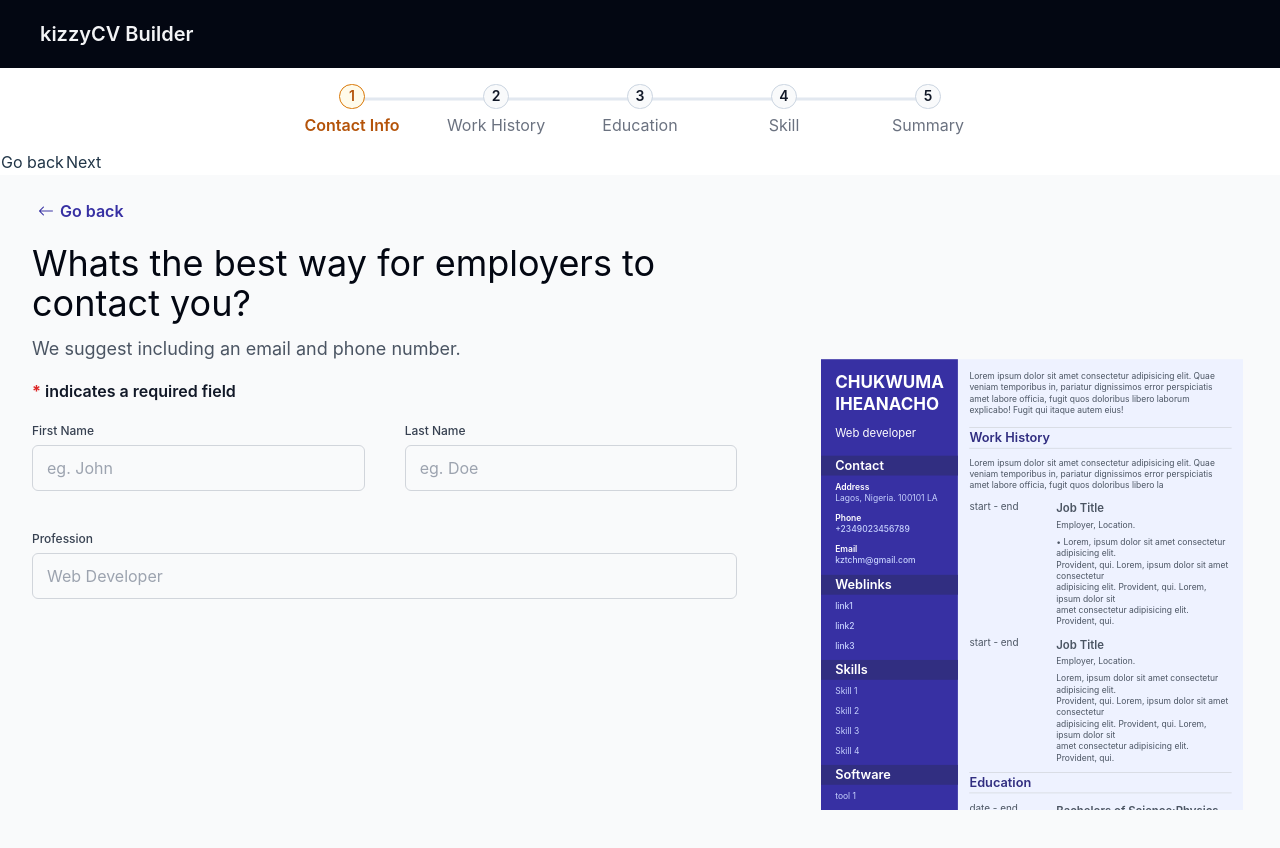
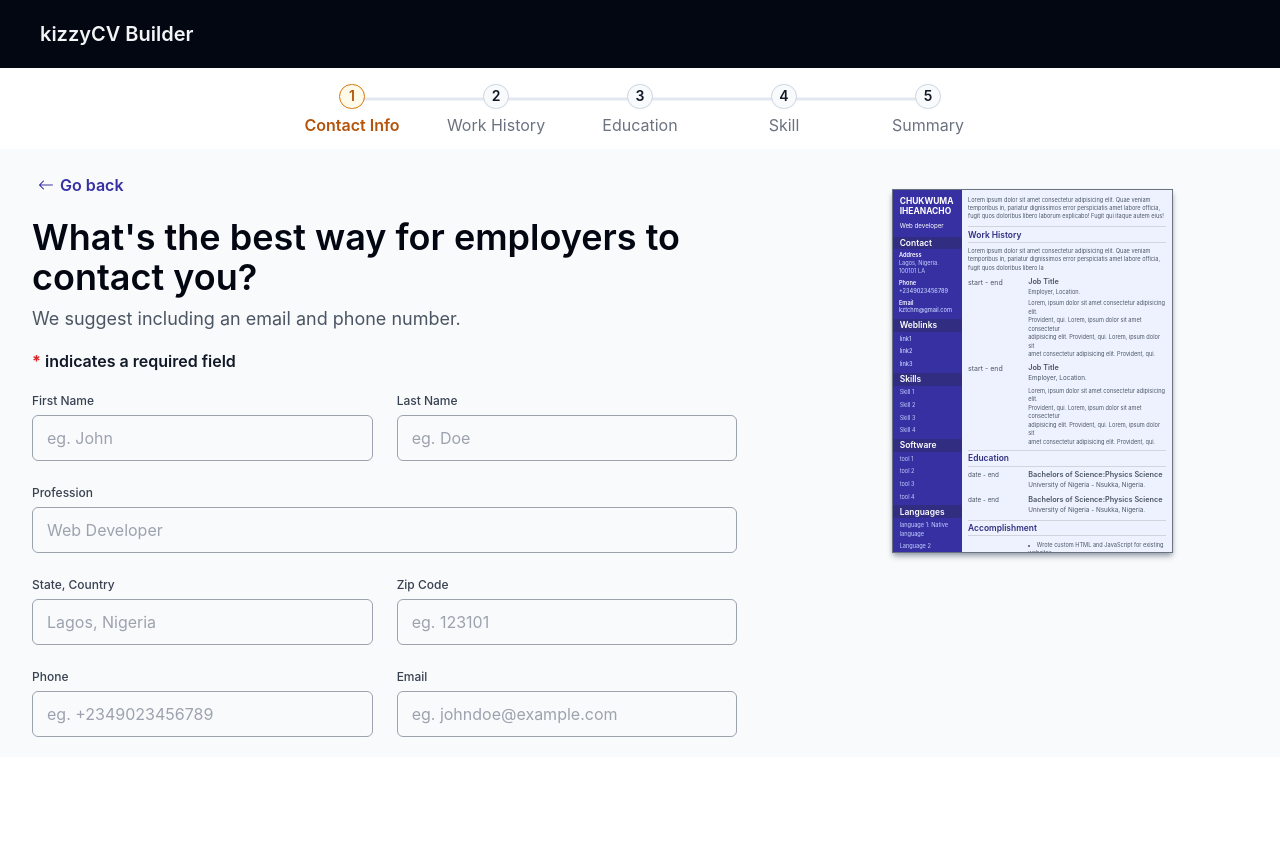
Before and after one commit to kizzylion/cvbuilder, a React (Vite) app: page / in a window 1280 px wide. After the commit the page ends 800 px from the top, so only its background shows below. Built offline with nearby package versions, Linux system fonts and the light colour scheme.

Commit message:
FIX: CV TEMPLATE RESPONSIVE TO CONTAINER WIDTH

```diff
--- a/src/component/multiform/ContactInfo.jsx
+++ b/src/component/multiform/ContactInfo.jsx
@@ -8,12 +8,12 @@ export function ContactInfo() {
     <div className="contact grid grid-cols-1 lg:grid-cols-[58%_38%] gap-16">
       <div className="content w-full">
         <FormHeading
-          title={"Whats the best way for employers to contact you?"}
+          title={"What's the best way for employers to contact you?"}
           subtitle={"We suggest including an email and phone number."}
           instruction={true}
         />
         <form action="#">
-          <div className="grid grid-cols-2 gap-5  md:gap-7 lg:gap-10">
+          <div className="grid grid-cols-2 gap-5 lg:gap-6">
             <Input
               label={"First Name"}
               type={"text"}
@@ -34,11 +34,39 @@ export function ContactInfo() {
                 placeholder={"Web Developer"}
               />
             </div>
+            <Input
+              label={"State, Country"}
+              type={"text"}
+              id={"location"}
+              placeholder={"Lagos, Nigeria"}
+            />
+            <Input
+              label={"Zip Code"}
+              type={"text"}
+              id={"zipcode"}
+              placeholder={"eg. 123101"}
+            />
+            <div className="col-span-2 md:col-span-1">
+              <Input
+                label={"Phone"}
+                type={"tel"}
+                id={"phone"}
+                placeholder={"eg. +2349023456789"}
+              />
+            </div>
+            <div className="col-span-2 md:col-span-1">
+              <Input
+                label={"Email"}
+                type={"email"}
+                id={"email"}
+                placeholder={"eg. johndoe@example.com"}
+              />
+            </div>
           </div>
         </form>
       </div>
-      <div className="preview_area flex p-5 w-full">
-        <div className="preview aspect-[1/1.41] flex w-full h-full overflow-hidden">
+      <div className="preview_area hidden md:flex justify-center p-5 w-full">
+        <div className="preview aspect-[8.5/11] flex md:w-1/3 lg:w-2/3 h-fit border border-gray-500 shadow-md shadow-gray-400 bg-gray-100 overflow-hidden">
           <TemplatePaper />
         </div>
       </div>
--- a/src/component/progressbar/progressbar.jsx
+++ b/src/component/progressbar/progressbar.jsx
@@ -1,4 +1,3 @@
-/* eslint-disable react/prop-types */
 import { useState } from "react";
 
 import "./progressbar.scss";
@@ -10,7 +9,7 @@ export function ProgressBar({ array, currentStep }) {
   console.log(currentStep);
 
   return (
-    <div className="progress-bar bg-indigo-800 md:bg-white">
+    <div className="progress-bar bg-indigo-900 md:bg-white">
       <div className="max-w-7xl mx-auto w-full px-4 md:px-6 lg:px-8 py-4 md:py-3">
         <div className="grid grid-flow-col w-full justify-center  gap-2 md:gap-0">
           {steps?.map((step, i) => (
@@ -41,7 +40,7 @@ export function ProgressBar({ array, currentStep }) {
         </div>
       </div>
 
-      <button
+      {/* <button
         className="btn"
         disabled={currentStep === 0}
         onClick={() => {
@@ -60,7 +59,7 @@ export function ProgressBar({ array, currentStep }) {
         }}
       >
         {currentStep === steps.length ? "Finalize" : "Next"}
-      </button>
+      </button> */}
     </div>
   );
 }
--- a/src/component/template/template.jsx
+++ b/src/component/template/template.jsx
@@ -6,15 +6,18 @@ export default function TemplatePaper() {
   const childRef = useRef(null);
 
   const scaleToFitParent = () => {
-    const parentWidth = parentRef.current.clientWidth;
+    // const parentWidth = parentRef.current.clientWidth;
     const childWidth = childRef.current.clientWidth;
 
     // Calculate the scale factor needed to fit the child into the parent's width
-    const scaleFactor = parentWidth / childWidth;
+    // const scaleFactor = parentWidth / childWidth;
 
     // Apply the scale transformation
-    childRef.current.style.transform = `scale(${scaleFactor})`; // Scale only horizontally
-    childRef.current.style.transformOrigin = "left"; // Optional: Set the origin to left
+    // childRef.current.style.transform = `scale(${scaleFactor})`; // Scale only horizontally
+    // childRef.current.style.transformOrigin = "center top"; // Optional: Set the origin to left
+
+    childRef.current.style.fontSize = `${(childWidth * 12) / 595}px`;
+    console.log(childRef.current.style.fontSize);
   };
 
   useEffect(() => {
@@ -30,56 +33,61 @@ export default function TemplatePaper() {
     };
   }, []);
   return (
-    <div className="docParent  items-start w-full h-full" ref={parentRef}>
+    <div
+      className="docParent  items-start aspect-[8.5/11]  w-full h-full"
+      ref={parentRef}
+    >
       <div
         id="previewPaper"
         ref={childRef}
-        className="grid grid-cols-[1fr_3fr] leading-normal mx-auto bg-indigo-50 mb-auto"
+        className="grid grid-cols-[25%_75%] leading-normal mx-auto bg-indigo-50 mb-auto md:origin-[center_top] lg:origin-top-left leading-[150%]"
       >
         <div
           id="paperAside"
-          className="flex flex-col h-full justify-start bg-indigo-800 py-4 "
+          className="flex flex-col h-full justify-start bg-indigo-800 py-[1em] "
         >
-          <div id="identity" className=" px-5 pb-5">
-            <h1 className="text-2xl font-bold mb-3">CHUKWUMA IHEANACHO</h1>
-            <h4>Web developer</h4>
+          <div id="identity" className=" px-[1.25em] pb-[1.25em]">
+            <h1 className="text-[150%] font-bold mb-[0.75em]">
+              CHUKWUMA IHEANACHO
+            </h1>
+            <h4 className="text-[1.1em]">Web developer</h4>
           </div>
-          <div id="contact" className="pb-3">
-            <div className="bg-indigo-900 px-5 mb-2">
-              <h3 className="text-lg font-semibold">Contact</h3>
+          <div id="contact" className="pb-[0.75em]">
+            <div className="bg-indigo-900 px-[1.25em] py-[0.25em] mb-[0.5em]">
+              <h3 className="text-[1.5em] font-semibold">Contact</h3>
             </div>
-            <div id="address" className="text-xs px-5 mb-3">
+            <div id="address" className="text-[1em] px-[1.125em] mb-[0.75em]">
               <h4 className="font-semibold">Address</h4>
               <p className="text-indigo-200">Lagos, Nigeria. 100101 LA</p>
             </div>
-            <div id="telephone" className="text-xs px-5 mb-3">
+            <div id="telephone" className="text-[1em] px-[1.125em] mb-[0.75em]">
               <h4 className="font-semibold">Phone</h4>
               <a href="tel:+2349023456789" className="text-indigo-200">
                 +2349023456789
               </a>
             </div>
-            <div id="mail" className="text-xs px-5">
+            <div id="mail" className="text-[1em] px-[1.125em]">
               <h4 className="font-semibold">Email</h4>
               <a href="mailto:kztchm@gmail.com" className="text-indigo-200">
                 kztchm@gmail.com
               </a>
             </div>
           </div>
-          <div id="weblinks" className="pb-3">
-            <div className="bg-indigo-900 px-5 mb-2">
-              <h3 className="text-lg font-semibold">Weblinks</h3>
+          <div id="weblinks" className="pb-[0.75em]">
+            <div className="bg-indigo-900 px-[1.25em] py-[0.25em] mb-[0.5em]">
+              <h3 className="text-[1.5em] font-semibold">Weblinks</h3>
             </div>
-            <div className="flex flex-col px-5 text-indigo-200 text-xs gap-3">
+            <div className="flex flex-col px-[1.25em] text-indigo-200 text-[1em] gap-[0.75em]">
               <a href="#">link1</a>
               <a href="#">link2</a>
               <a href="#">link3</a>
             </div>
           </div>
-          <div id="skills" className="pb-3">
-            <div className="bg-indigo-900 px-5 mb-2">
-              <h3 className="text-lg font-semibold">Skills</h3>
+          <div id="skills" className="pb-[0.75em]">
+            <div className="bg-indigo-900 px-[1.25em] py-[0.25em] mb-[0.5em]">
+              <h3 className="text-[1.5em] font-semibold">Skills</h3>
             </div>
-            <div className="flex flex-col px-5 text-indigo-200 text-xs gap-3">
+            <div className="flex flex-col px-[1.25em] text-indigo-200 text-[1em] gap-[0.75em]">
               <p>Skill 1</p>
               <p>Skill 2</p>
               <p>Skill 3</p>
@@ -87,22 +95,22 @@ export default function TemplatePaper() {
             </div>
           </div>
 
-          <div id="software" className="pb-3">
-            <div className="bg-indigo-900 px-5 mb-2">
-              <h3 className="text-lg font-semibold">Software</h3>
+          <div id="software" className="pb-[0.75em]">
+            <div className="bg-indigo-900 px-[1.25em] py-[0.25em] mb-[0.5em]">
+              <h3 className="text-[1.5em] font-semibold">Software</h3>
             </div>
-            <div className="flex flex-col px-5 text-indigo-200 text-xs gap-3">
+            <div className="flex flex-col px-[1.25em] text-indigo-200 text-[1em] gap-[0.75em]">
               <p>tool 1</p>
               <p>tool 2</p>
               <p>tool 3</p>
               <p>tool 4</p>
             </div>
           </div>
-          <div id="languages" className="pb-3">
-            <div className="bg-indigo-900 px-5 mb-2">
-              <h3 className="text-lg font-semibold">Languages</h3>
+          <div id="languages" className="pb-[0.75em]">
+            <div className="bg-indigo-900 px-[1.25em] py-[0.25em] mb-[0.5em]">
+              <h3 className="text-[1.5em] font-semibold">Languages</h3>
             </div>
-            <div className="flex flex-col px-5 text-indigo-200 text-xs gap-3">
+            <div className="flex flex-col px-[1.25em] text-indigo-200 text-[1em] gap-[0.75em]">
               <p>language 1: Native language</p>
               <p>Language 2</p>
             </div>
@@ -110,9 +118,9 @@ export default function TemplatePaper() {
         </div>
         <div
           id="paperMain"
-          className="flex flex-col text-gray-600 justify-start py-4 px-4"
+          className="flex flex-col text-gray-600 h-fit justify-start pt-[1em] pb-[1.5em] px-[1em]"
         >
-          <div id="summary" className=" mb-4 text-xs">
+          <div id="summary" className=" mb-[1em] text-[1em]">
             <p>
               Lorem ipsum dolor sit amet consectetur adipisicing elit. Quae
               veniam temporibus in, pariatur dignissimos error perspiciatis amet
@@ -120,27 +128,33 @@ export default function TemplatePaper() {
               Fugit qui itaque autem eius!
             </p>
           </div>
-          <div id="work" className="pb-3">
-            <div className="text-indigo-900 mb-3 border-y border-gray-300">
-              <h3 className="text-lg font-semibold">Work History</h3>
+          <div id="work" className="pb-[0.75em]">
+            <div className="text-indigo-900 mb-[0.75em] border-y border-gray-300">
+              <h3 className="text-[1.5em]  py-[0.25em] font-semibold">
+                Work History
+              </h3>
             </div>
-            <div className="flex flex-col text-xs gap-3">
+            <div className="flex flex-col text-[1em] gap-[1em]">
               <p>
                 Lorem ipsum dolor sit amet consectetur adipisicing elit. Quae
                 veniam temporibus in, pariatur dignissimos error perspiciatis
                 amet labore officia, fugit quos doloribus libero la
               </p>
-              <div id="workList" className="flex flex-col gap-3">
-                <div id="work1" className="grid grid-cols-[1fr_3fr] gap-10">
-                  <div className="duration text-sm">start - end</div>
+              <div id="workList" className="flex flex-col gap-[1em]">
+                <div
+                  id="work1"
+                  className="grid grid-cols-[1fr_3fr] gap-[2.5em]"
+                >
+                  <div className="duration text-[1.25em]">start - end</div>
                   <div>
-                    <h4 className="text-base mb-1 font-semibold">Job Title</h4>
-                    <p className="mb-2">
+                    <h4 className="text-[1.3em] mb-[0.2em] font-semibold">
+                      Job Title
+                    </h4>
+                    <p className="text[1.125em] mb-[0.5em]">
                       <span>Employer</span>, <span>Location</span>.
                     </p>
                     <p className="">
-                      • Lorem, ipsum dolor sit amet consectetur adipisicing
-                      elit.
+                      Lorem, ipsum dolor sit amet consectetur adipisicing elit.
                       <br />
                       Provident, qui. Lorem, ipsum dolor sit amet consectetur{" "}
                       <br />
@@ -150,15 +164,20 @@ export default function TemplatePaper() {
                     </p>
                   </div>
                 </div>
-                <div id="work2" className="grid grid-cols-[1fr_3fr] gap-10">
-                  <div className="duration text-sm">start - end</div>
+                <div
+                  id="work2"
+                  className="grid grid-cols-[1fr_3fr] gap-[2.5em]"
+                >
+                  <div className="duration text-[1.25em]">start - end</div>
                   <div>
-                    <h4 className="text-base mb-1 font-semibold">Job Title</h4>
-                    <p className="mb-2">
+                    <h4 className="text-[1.3em] mb-[0.2em] font-semibold">
+                      Job Title
+                    </h4>
+                    <p className="text-[1.125em] mb-[0.5em]">
                       <span>Employer</span>, <span>Location</span>.
                     </p>
                     <p className="">
-                      Lorem, ipsum dolor sit amet consectetur adipisicing elit.{" "}
+                      Lorem, ipsum dolor sit amet consectetur adipisicing elit.
                       <br />
                       Provident, qui. Lorem, ipsum dolor sit amet consectetur{" "}
                       <br />
@@ -171,33 +190,41 @@ export default function TemplatePaper() {
               </div>
             </div>
           </div>
-          <div id="education" className="pb-3">
-            <div className="text-indigo-900 mb-3 border-y border-gray-300">
-              <h3 className="text-lg font-semibold">Education</h3>
+          <div id="education" className="pb-[0.75em]">
+            <div className="text-indigo-900 mb-[0.75em] border-y border-gray-300">
+              <h3 className="text-[1.5em] py-[0.25em] font-semibold">
+                Education
+              </h3>
             </div>
 
-            <div id="eductionList" className="flex flex-col gap-3">
-              <div id="education1" className="grid grid-cols-[1fr_3fr] gap-10">
-                <div className="duration text-sm">date - end</div>
+            <div id="eductionList" className="flex flex-col gap-[1em]">
+              <div
+                id="education1"
+                className="grid grid-cols-[1fr_3fr] gap-[2.5em]"
+              >
+                <div className="duration text-[1.125em]">date - end</div>
                 <div>
-                  <h4 className="text-base mb-1 font-semibold">
+                  <h4 className="text-[1.3em] mb-[0.2em] font-semibold">
                     <span>Bachelors of Science:</span>
                     <span>Physics Science</span>
                   </h4>
-                  <p className=" text-xs">
+                  <p className=" text-[1.125em]">
                     <span>University of Nigeria</span> -{" "}
                     <span>Nsukka, Nigeria</span>.
                   </p>
                 </div>
               </div>
-              <div id="education1" className="grid grid-cols-[1fr_3fr] gap-10">
-                <div className="duration text-sm">start - end</div>
+              <div
+                id="education2"
+                className="grid grid-cols-[1fr_3fr] gap-[2.5em]"
+              >
+                <div className="duration text-[1.125em]">date - end</div>
                 <div>
-                  <h4 className="text-base mb-1 font-semibold">
+                  <h4 className="text-[1.3em] mb-[0.2em] font-semibold">
                     <span>Bachelors of Science:</span>
                     <span>Physics Science</span>
                   </h4>
-                  <p className=" text-xs">
+                  <p className=" text-[1.125em]">
                     <span>University of Nigeria</span> -{" "}
                     <span>Nsukka, Nigeria</span>.
                   </p>
@@ -205,16 +232,21 @@ export default function TemplatePaper() {
               </div>
             </div>
           </div>
-          <div id="accomplishment" className="pb-3">
-            <div className="text-indigo-900 mb-3 border-y border-gray-300">
-              <h3 className="text-lg font-semibold">Accomplishment</h3>
+          <div id="accomplishment" className="pb-[0.75em]">
+            <div className="text-indigo-900 mb-[0.75em] border-y border-gray-300">
+              <h3 className="text-[1.5em] py-[0.25em] font-semibold">
+                Accomplishment
+              </h3>
             </div>
 
-            <div id="eductionList" className="flex flex-col gap-3">
-              <div id="education1" className="grid grid-cols-[1fr_3fr] gap-10">
-                <div className="duration text-sm"></div>
+            <div id="accomplishmentList" className="flex flex-col gap-[1em]">
+              <div
+                id="accomplishment1"
+                className="grid grid-cols-[1fr_3fr] gap-[2.5em]"
+              >
+                <div className="duration text-[1.25em]"></div>
                 <div>
-                  <p className=" text-xs">
+                  <p className=" text-[1em]">
                     <li>
                       Wrote custom HTML and JavaScript for existing websites.
                     </li>
@@ -227,18 +259,25 @@ export default function TemplatePaper() {
               </div>
             </div>
           </div>
-          <div id="certificate" className="pb-3">
-            <div className="text-indigo-900 mb-3 border-y border-gray-300">
-              <h3 className="text-lg font-semibold">Certificate</h3>
+          <div id="certificate" className="pb-[0.75em]">
+            <div className="text-indigo-900 mb-[0.75em] border-y border-gray-300">
+              <h3 className="text-[1.5em] py-[0.25em] font-semibold">
+                Certificate
+              </h3>
             </div>
 
-            <div id="eductionList" className="flex flex-col gap-3">
-              <div id="education1" className="grid grid-cols-[1fr_3fr] gap-10">
-                <div className="duration text-sm">
+            <div id="eductionList" className="flex flex-col gap-[1em]">
+              <div
+                id="education1"
+                className="grid grid-cols-[1fr_3fr] gap-[2.5em]"
+              >
+                <div className="duration text-[1.125em]">
                   <span>2020</span>
                 </div>
                 <div>
-                  <p className=" text-xs">Google Ux Design Certificate</p>
+                  <p className=" text-[1.125em]">
+                    Google Ux Design Certificate
+                  </p>
                 </div>
               </div>
             </div>
--- a/src/component/template/template.scss
+++ b/src/component/template/template.scss
@@ -1,7 +1,16 @@
 #previewPaper {
-  width: 595px;
+  width: 100%;
   height: auto;
-  min-height: 842px;
+  // max-width: 595px !important;
+  min-height: auto;
+  // font-size: 12px;
+  h1,
+  h2,
+  h3,
+  h4,
+  h5 {
+    line-height: 120%;
+  }
 }
 
 #paperAside {
--- a/src/component/utilities/formheading.jsx
+++ b/src/component/utilities/formheading.jsx
@@ -9,9 +9,9 @@ export function FormHeading({ title, subtitle, instruction }) {
         preIcon={<i className="bi bi-arrow-left "></i>}
         //   postIcon={<i className="bi bi-arrow-left-short"></i>}
       />
-      <div className="title_subtitle gap-3 flex flex-col">
+      <div className="title_subtitle gap-1 lg:gap-2 flex flex-col max-w-3xl">
         <h2
-          className={`lg:text-4xl font-normal text-gray-950 ${
+          className={`text-2xl md:text-4xl lg:text-4xl font-semibold text-gray-950 ${
             title ? "block" : "hidden"
           }`}
         >
--- a/src/component/utilities/input.scss
+++ b/src/component/utilities/input.scss
@@ -1,7 +1,9 @@
-input[type="text"] {
+input[type="text"],
+input[type="email"],
+input[type="tel"] {
   /* Your CSS styles here */
   @apply bg-transparent
-      border border-gray-300 px-[14px] py-[10px] rounded-md;
+      border border-gray-400 px-[14px] py-[10px] rounded-md;
 
   &:hover,
   :focus-within {
```
